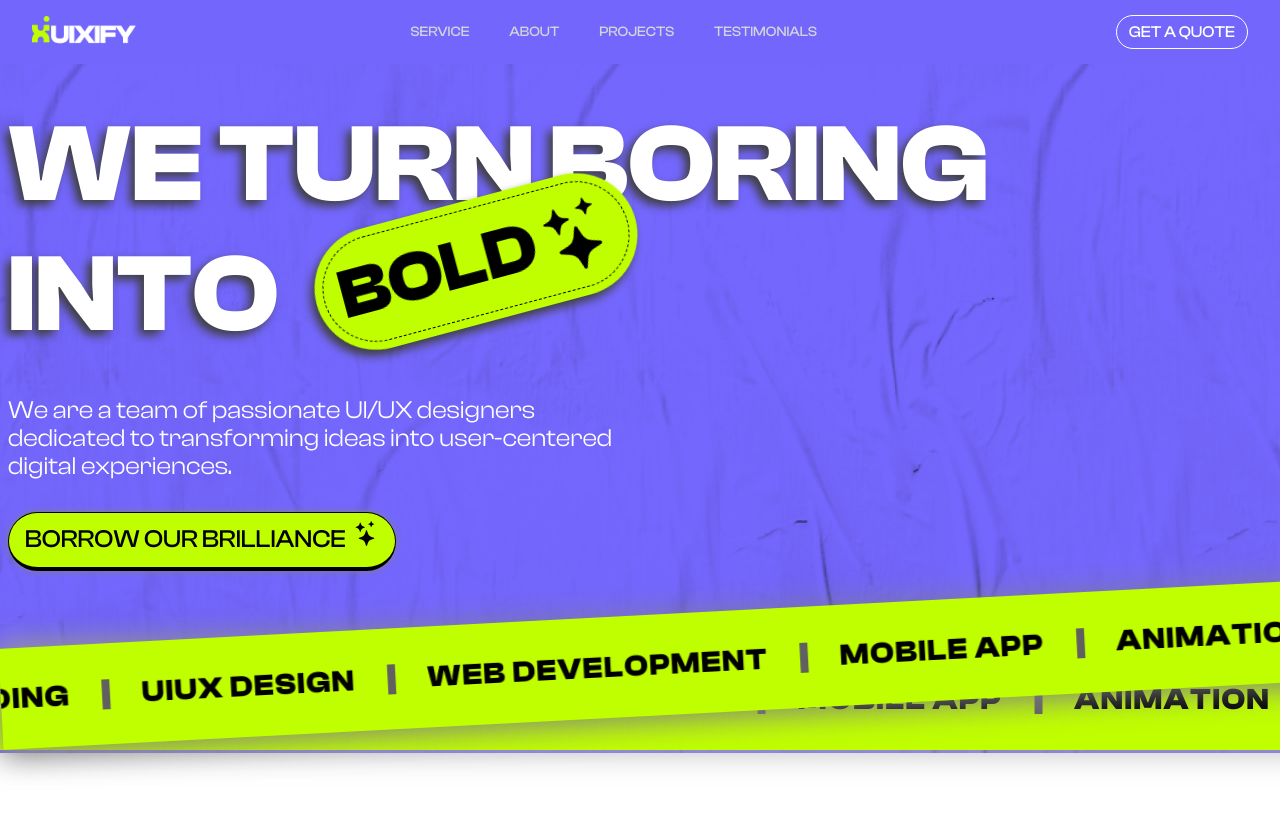
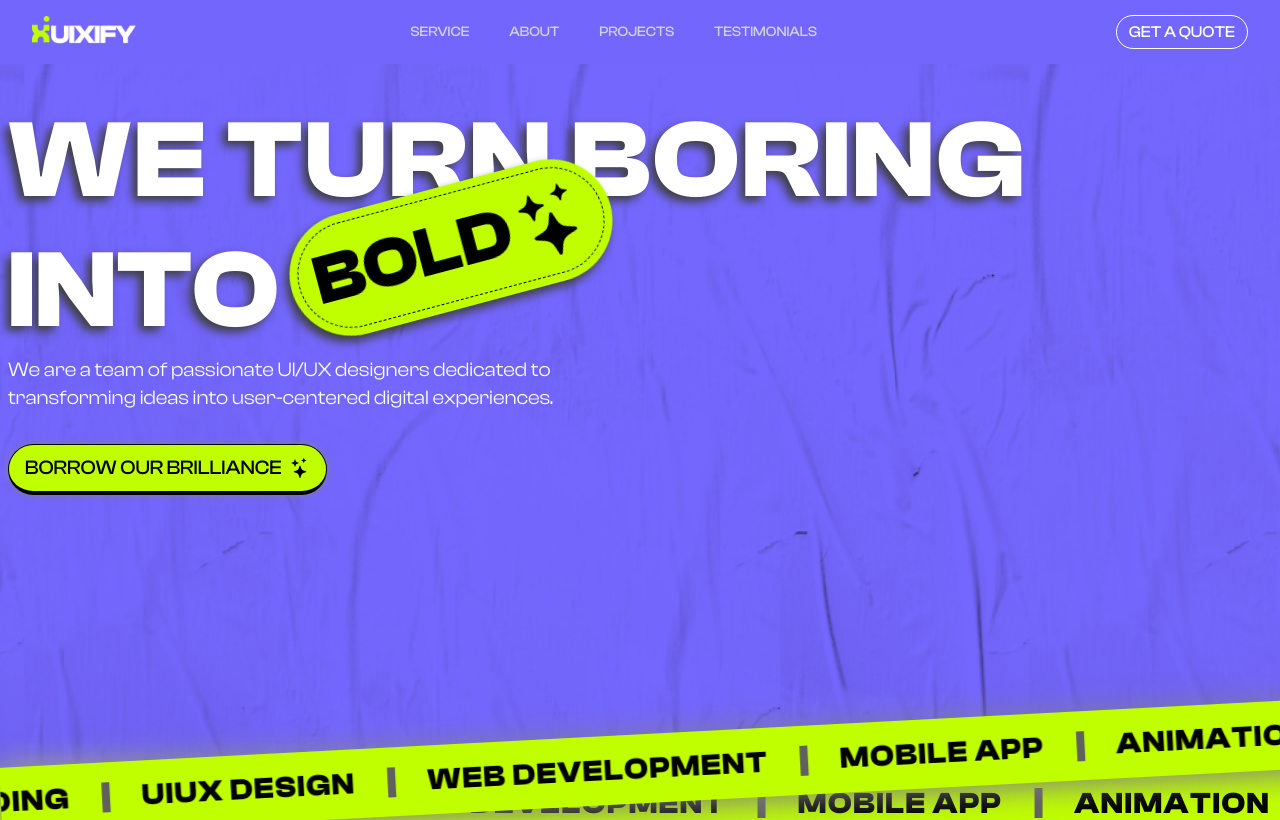
Before and after one commit to syedd-hasan/uixify, a React (Create React App) app: page / in a window 1280 px wide. Shown: the top 820 px of the page. Built offline with nearby package versions, Linux system fonts and the light colour scheme; a web font is replaced by a local one.

Commit message:
update some pages

```diff
--- a/src/component/Header&Footer/Footer.jsx
+++ b/src/component/Header&Footer/Footer.jsx
@@ -122,7 +122,7 @@ export const Footer = () => {
         </div>
 
         <h2
-          className="text-center text-[50px] md:text-[85px] xl:text-[250px] lg:text-[170px] text-transparent leading-[0.4] mt-10 md:mt-14 tracking-wide font-black"
+          className="text-center text-[60px] md:text-[85px] xl:text-[250px] lg:text-[170px] text-transparent leading-[0.4] mt-10 md:mt-14 tracking-wide font-black"
           style={{ WebkitTextStroke: "2px #ffff" }}
         >
           CRE
--- a/src/component/HomeComponent/FourthSec.jsx
+++ b/src/component/HomeComponent/FourthSec.jsx
@@ -91,7 +91,7 @@ export const FourthSec = () => {
     <>
       <div id="blogs" className="container px-2 m-auto py-[40px]">
         {/* <div className="grid md:grid-cols-3 grid-cols-1 gap-4"> */}
-        <h2 className=" md:text-[95px] text-[45px] font-black uppercase">
+        <h2 className=" md:text-[90px] text-[45px] font-black uppercase">
           Creativity in <span className="text-[#7467fe]">action</span>
         </h2>
         <div>
@@ -105,7 +105,7 @@ export const FourthSec = () => {
               />
             ))}
           </div>
-          <p className="text-[16px] md:text-[20px] text-[#6f6f6f] mt-3">
+          <p className="text-[16px] md:text-[18px] text-[#6f6f6f] mt-3">
             Sure, anyone can claim to be creative. But at Uixify, we prefre to
             let our work do the talking. From sleek, Intuitive design to
             jawdropping animations and videos that actually get watched, our
--- a/src/component/HomeComponent/Main.jsx
+++ b/src/component/HomeComponent/Main.jsx
@@ -1,9 +1,9 @@
 import React, { useEffect, useState } from "react";
 import bgImg from "../assets/images/HEROPAGE.png";
 import { BsStars } from "react-icons/bs";
-import LogoModel from "../CanvasModel/LogoModel";
-import SplineModel from "../CanvasModel/LogoModel";
-import SplineCanvas from "../CanvasModel/LogoModel";
+// import LogoModel from "../CanvasModel/LogoModel";
+// import SplineModel from "../CanvasModel/LogoModel";
+// import SplineCanvas from "../CanvasModel/LogoModel";
 import ContactForm from "../Modal/ContactForm"; // Import the modal component
 
 export const Main = () => {
@@ -53,7 +53,8 @@ export const Main = () => {
   return (
     <>
       <div
-        className="relative bg-[#7366fc] flex flex-col justify-between pt-10  h-fit md:pb-10 2xl:mt-[60px] md:mt-[60px] mt-[40px]"
+        // className="relative bg-[#7366fc] flex flex-col justify-between pt-10  h-[95vh] md:pb-10 2xl:mt-[60px] md:mt-[60px] mt-[40px]"
+        className="relative bg-[#7366fc] flex flex-col justify-between pt-10 min-[2000px]:h-[600px] lg:h-[100vh] md:h-[780px] h-[490px] max-[2000px]:pt-[10vh] "
         style={{
           background: `url(${bgImg})`,
           backgroundRepeat: "round",
@@ -61,48 +62,91 @@ export const Main = () => {
         }}
       >
         <div className="container mx-auto px-2">
-          <div className="md:relative flex items-center flex-wrap gap-x-4">
-            <h1 className="text-white text-4xl 2xl:text-[150px] xl:text-[110px] lg:text-[85px] md:text-[80px] sm:text-[100px] uppercase font-black drop-shadow-[-5px_5px_5px_#3f3f3f] leading-normal md:leading-[100px] lg:leading-[90px] xl:leading-[130px] 2xl:leading-[150px] h-fit">
-              We turn boring <br className=" hidden" />
-              {/* </h1> */}
-              {/* <h1 className=" md:block text-white text-4xl md:text-[130px]  sm:text-[120px] uppercase font-black  drop-shadow-[-5px_5px_5px_#3f3f3f] leading-normal md:leading-[150px] w-fit"> */}
+          <div className="md:relative w-full flex  flex-wrap gap-x-4 mt-4">
+            <h1 className=" tracking-wide text-white text-4xl 2xl:text-[130px] xl:text-[110px] lg:text-[85px] md:text-[80px] sm:text-[100px] uppercase font-black drop-shadow-[-5px_5px_5px_#3f3f3f] leading-normal md:leading-[100px] lg:leading-[90px] xl:leading-[130px] 2xl:leading-[150px] h-fit">
+              We turn boring <br className=" " />
+            </h1>
+            <h1 className=" text-white text-4xl 2xl:text-[130px] xl:text-[110px] lg:text-[85px] md:text-[80px] sm:text-[100px] uppercase font-black drop-shadow-[-5px_5px_5px_#3f3f3f] leading-normal md:leading-[100px] lg:leading-[90px] xl:leading-[130px] 2xl:leading-[150px] h-fit">
               into
             </h1>
-            <button
-              className="absolute xl:left-[24%] lg:left-[25%] md:left-[25%] sm:left-[20%] left-[26%] lg:bottom-[8%] md:bottom-[15%] bottom-[69%] items-center mb-4 drop-shadow-[-5px_5px_5px_#3f3f3f] rotate-[-15deg]  bg-[#c0ff00] p-2  rounded-full flex items-center "
+            {/* <button
+              className="absolute xl:left-[24%] lg:left-[25%] md:left-[25%] sm:left-[20%] left-[26%] lg:bottom-[8%] md:bottom-[15%] bottom-[69%] items-center mb-4 drop-shadow-[-5px_5px_5px_#3f3f3f] md:rotate-[-15deg] rotate-[-13deg] bg-[#c0ff00] p-2  rounded-full flex items-center "
               // data-aos="fade-left"
             >
               <span className="uppercase font-bold text-[20px] xl:text-[70px] lg:text-[50px] md:text-[50px] sm:text-[40px] bg-[#c0ff00] md:px-4 px-4  rounded-full flex items-center gap-2 border border-black border-dashed">
                 BOLD <BsStars />
               </span>
+            </button> */}
+            <button
+              className="sm:absolute left-[22%]  bottom-[12%] items-center mb-4 drop-shadow-[-5px_5px_5px_#3f3f3f] md:rotate-[-15deg] rotate-[-13deg] bg-[#c0ff00] p-2  rounded-full flex items-center "
+              // data-aos="fade-left"
+            >
+              <span className="uppercase font-bold text-[20px] xl:text-[70px] lg:text-[50px] md:text-[40px] sm:text-[40px] bg-[#c0ff00] px-4    rounded-full flex items-center gap-2 border border-black border-dashed">
+                BOLD <BsStars />
+              </span>
             </button>
           </div>
 
-          <div className="relative flex relative mt-4 lg:py-[4px] xl:mt-8  xl:pb-[60px]">
+          {/* <div className="relative flex flex-col md:flex-row items-center flex-wrap gap-x-4 p-4">
+            <h1 className="text-white text-4xl 2xl:text-[150px] xl:text-[110px] lg:text-[85px] md:text-[80px] sm:text-[100px] uppercase font-black drop-shadow-[-5px_5px_5px_#3f3f3f] leading-normal md:leading-[100px] lg:leading-[90px] xl:leading-[130px] 2xl:leading-[150px] h-fit text-center md:text-left">
+              We turn boring <br className="hidden md:block" />
+            </h1>
+            <h1 className="text-white text-4xl 2xl:text-[150px] xl:text-[110px] lg:text-[85px] md:text-[80px] sm:text-[100px] uppercase font-black drop-shadow-[-5px_5px_5px_#3f3f3f] leading-normal md:leading-[100px] lg:leading-[90px] xl:leading-[130px] 2xl:leading-[150px] h-fit text-center md:text-left">
+              into
+            </h1>
+            <button className="mt-4 md:mt-6 lg:mt-8 xl:mt-10 drop-shadow-[-5px_5px_5px_#3f3f3f] bg-[#c0ff00] p-2 rounded-full flex items-center mx-auto md:mx-0">
+              <span className="uppercase font-bold text-[20px] xl:text-[70px] lg:text-[50px] md:text-[50px] sm:text-[40px] bg-[#c0ff00] md:px-4 px-4 rounded-full flex items-center gap-2 border border-black border-dashed">
+                BOLD <BsStars />
+              </span>
+            </button>
+          </div> */}
+
+          <div className="relative flex relative ">
             <div className="w-full ">
-              <p className="w-full md:w-[50%] font-medium text-white text-lg md:text-[25px]">
+              <p className="w-full md:w-[50%] font-medium text-white text-lg md:text-[20px]">
                 We are a team of passionate UI/UX designers dedicated to
                 transforming ideas into user-centered digital experiences.
               </p>
               <button
                 // data-aos="fade-right"
-                className="md:absolute font-medium btn-hover-eft transition-transform duration-300 ease-in-out drop-shadow-[0px_0px_3px_#808080] uppercase text-[10px] md:text-[25px] bg-[#c0ff00] hover:scale-105 px-4 py-2 rounded-full flex gap-2 mt-5 xl:mt-8 lg:mt-[12px] border border-black border-b-4 z-50"
+                className="absolute font-medium btn-hover-eft transition-transform duration-300 ease-in-out drop-shadow-[0px_0px_3px_#808080] uppercase text-[10px] md:text-[20px] bg-[#c0ff00] hover:scale-105 px-4 py-2 rounded-full flex items-center gap-2 mt-5 xl:mt-8 lg:mt-[12px] border border-black border-b-4 z-50"
                 onClick={() => setModalOpen(true)}
               >
                 BORROW OUR BRILLIANCE <BsStars />
               </button>
             </div>
-            <div className="absolute flex justify-center w-full xl:w-[145%] md:w-[125%] sm:w-[140%] 2xl:h-[695%] xl:h-[660%] lg:h-[660%] md:h-[400%] h-[200%] sm:w-[50%] w-[160%] xl:left-[0%] md:left-[10%]  xl:top-[-380%] lg:top-[-290%] md:top-[-160%]">
+            {/* <div className="absolute md:hidden flex justify-center w-full xl:w-[145%] md:w-[125%] sm:w-[140%] 2xl:h-[695%] xl:h-[660%] lg:h-[660%] md:h-[400%] h-[200%] sm:w-[50%] w-[160%] xl:left-[0%] md:left-[10%]  xl:top-[-380%] lg:top-[-290%] md:top-[-160%]">
               <spline-viewer
                 url="https://prod.spline.design/FwpXkt0J890LbRt1/scene.splinecode"
                 className="main-spline-logo 2xl:h-[600px] md:h-[200px] sm:h-[300px] h-[250px] md:ml-[20%]"
                 style={{ width: "100%" }}
               ></spline-viewer>
-            </div>
+            </div> */}
+            {/* <div className="absolute md:hidden flex justify-center xl:w-[145%] sm:w-[425%] sm:w-[140%] 2xl:h-[695%] xl:h-[660%] lg:h-[660%] md:h-[400%] sm:h-[300%] h-[200%] sm:w-[50%] w-[160%] xl:left-[0%] md:left-[10%]  xl:top-[-380%] lg:top-[-290%] md:top-[-160%]">
+              <spline-viewer
+                url="https://prod.spline.design/FwpXkt0J890LbRt1/scene.splinecode"
+                className="main-spline-logo 2xl:h-[600px] md:h-[200px] sm:h-[300px] h-[250px] md:ml-[20%]"
+                style={{ width: "100%" }}
+              ></spline-viewer>
+            </div> */}
           </div>
         </div>
-        <div className="relative mt-14 ">
-          <div className="absolute top-[45%] w-[110vw] md:py-7 py-3 flex overflow-hidden bg-[#c0ff00] rotate-[0deg] drop-shadow-[0px_0px_16px_#b5b4b4]">
+        {/* <div className="absolute flex justify-center xl:w-[145%] md:w-[125%] sm:w-[140%]  min-[2000px]:h-[895%] 2xl:h-[1395%] xl:h-[660%] lg:h-[660%] md:h-[400%] h-[30vh] sm:w-[50%] w-[160%] xl:left-[0%] md:left-[10%] bottom-[0] md:bottom-[-100%]">
+          <spline-viewer
+            url="https://prod.spline.design/FwpXkt0J890LbRt1/scene.splinecode"
+            className="main-spline-logo 2xl:h-[600px] md:h-[200px] sm:h-[300px] h-[250px] md:ml-[20%]"
+            style={{ width: "100%" }}
+          ></spline-viewer>
+        </div> */}
+        <div className="absolute flex justify-center xl:w-[145%] md:w-[125%] sm:w-[140%]  md:h-[120%] h-[30vh] sm:w-[50%] w-[160%] xl:left-[0%] md:left-[10%] sm:top-[0] top-[50%]">
+          <spline-viewer
+            url="https://prod.spline.design/FwpXkt0J890LbRt1/scene.splinecode"
+            className="main-spline-logo 2xl:h-[600px] md:h-[200px] sm:h-[300px] h-[250px] md:ml-[20%]"
+            style={{ width: "100%" }}
+          ></spline-viewer>
+        </div>
+        <div className="relative  ">
+          <div className="absolute top-[55%] w-[110vw] md:py-3 py-3 flex overflow-hidden bg-[#c0ff00] rotate-[0deg] drop-shadow-[0px_0px_16px_#b5b4b4]">
             <div className="marquee">
               {duplicatedItems.map((item, index) => (
                 <div key={index} className="flex items-center tracking-widest">
@@ -115,7 +159,7 @@ export const Main = () => {
             </div>
           </div>
 
-          <div className="w-[110vw] md:py-7 py-3 flex overflow-hidden bg-[#c0ff00] rotate-[-3deg] mt-4 drop-shadow-[0px_4px_16px_#7e7e7e]">
+          <div className="w-[110vw] md:py-3 py-3 flex overflow-hidden bg-[#c0ff00] rotate-[-3deg] drop-shadow-[0px_4px_16px_#7e7e7e]">
             <div className="marquee2">
               {duplicatedItems.map((item, index) => (
                 <div key={index} className="flex items-center tracking-widest">
--- a/src/component/HomeComponent/ThirdSection.jsx
+++ b/src/component/HomeComponent/ThirdSection.jsx
@@ -152,12 +152,10 @@ export const ThirdSection = () => {
         <div className="flex flex-col md:flex-row items-center gap-4 justify-center mt-6 md:mt-14">
           <button
             type="button"
-            className="relative rounded-full bg-gray-800 p-1 text-gray-400 hover:bg-[#c0ff00] hover:text-black hover:border-[#c0ff00] bg-transparent border border-white px-6"
+            className="relative rounded-full bg-gray-800 p-1  hover:bg-[#c0ff00] text-[white] hover:text-black hover:border-[#c0ff00] bg-transparent border border-white px-6"
             data-aos="fade-up"
           >
-            <span className="text-white font-semibold hover:text-black uppercase">
-              Discover
-            </span>
+            <span className="font-semibold uppercase">Discover</span>
           </button>
           {/* <h4 className="text-white text-lg md:text-4xl">
             whether you need work
--- a/src/component/Modal/ContactForm.jsx
+++ b/src/component/Modal/ContactForm.jsx
@@ -147,7 +147,7 @@ const ContactForm = ({ isOpen, onClose }) => {
                     Select Service*
                   </option>
                   <option value="UI UX Design">UI UX Design</option>
-                  <option value="3D Illustration">3D Illustration</option>
+                  <option value="3D Illustration">Animation</option>
                   <option value="Logo & Branding">Logo & Branding</option>
                 </select>
                 <textarea
```
Also changed, not shown: src/component/Header&Footer/Header.jsx (+3 -149 lines), src/component/HomeComponent/SecondSec.jsx (+13 -1 lines).
